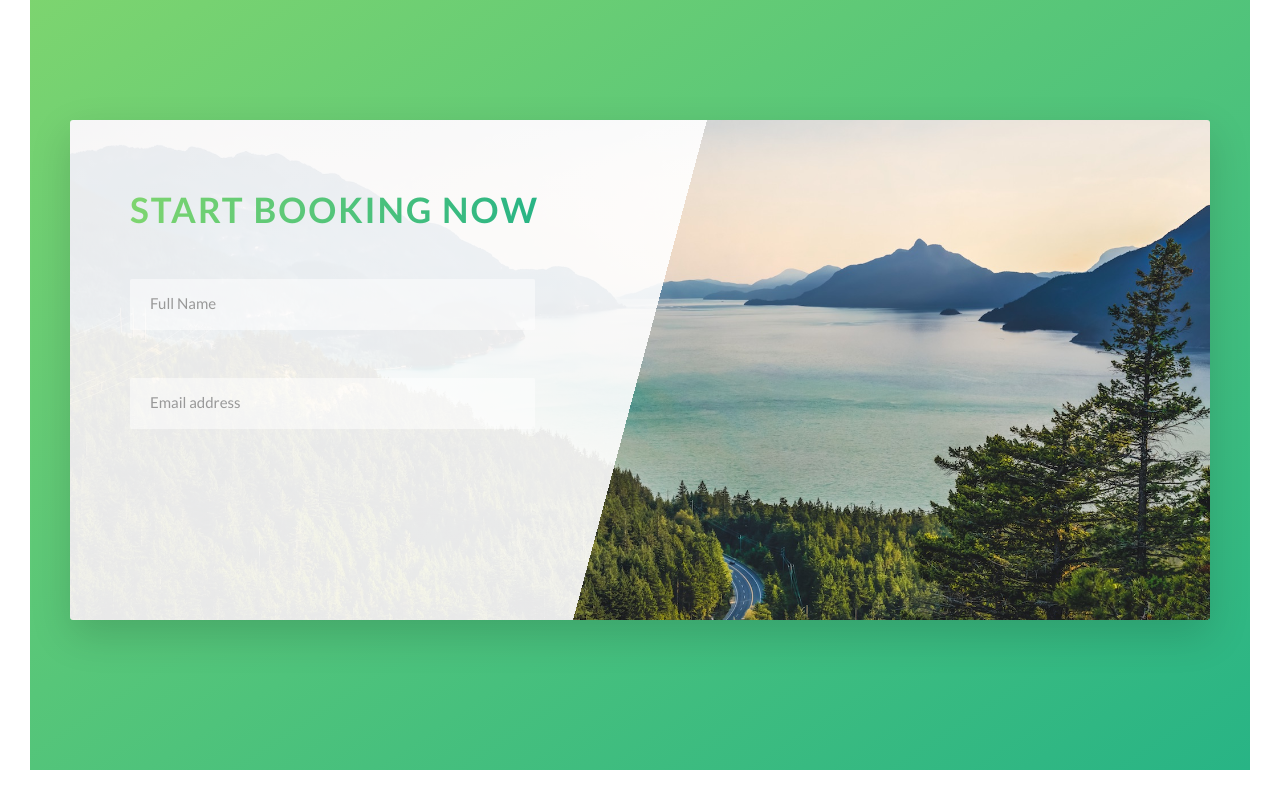
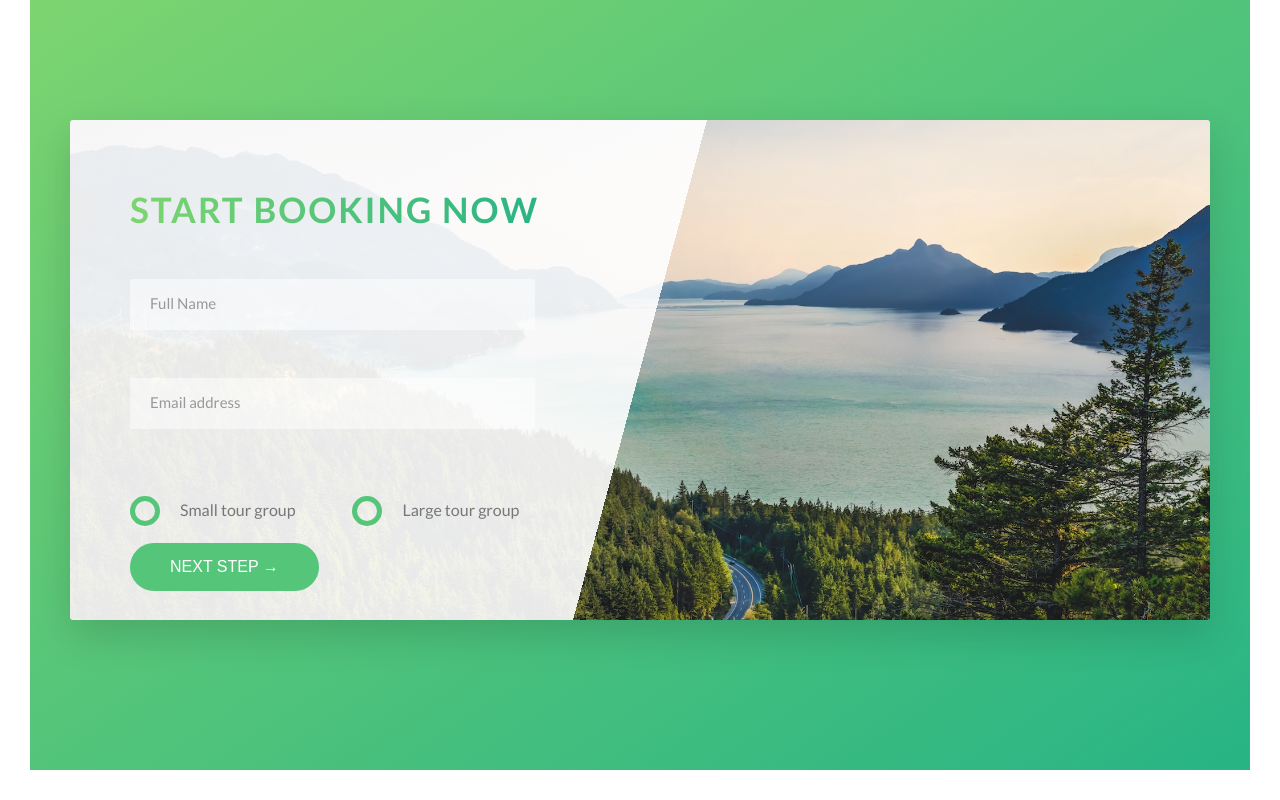
Before and after one commit to HuyAms/Natours, a website: page index.html in a window 1280 px wide. Shown: the part 4508-5308 px from the top of the page. Drawn offline with Linux system fonts and the light colour scheme.

Commit message:
style form. addcustom radio button in booking section

```diff
--- a/index.html
+++ b/index.html
@@ -268,9 +268,31 @@
                                 <label for="name" class="form__label">Full name</label>
                             </div>
 
-                            <div class="form__group">
+                            <div class="form__group u-margin-bottom-medium">
                                 <input id="email" type="email" class="form__input" placeholder="Email address" required>
                                 <label for="email" class="form__label">Email address</label>
+                            </div>
+
+                            <div class="form__group">
+                                <div class="form__radio-group">
+                                    <input type="radio" class="form__radio-input" id="small" name="size">
+                                    <label for="small" class="form__radio-label">
+                                        <span class="form__radio-button"></span>
+                                        Small tour group
+                                    </label>
+                                </div>
+
+                                <div class="form__radio-group">
+                                    <input type="radio" class="form__radio-input" id="large" name="size">
+                                    <label for="large" class="form__radio-label">
+                                        <span class="form__radio-button"></span>
+                                        Large tour group
+                                    </label>
+                                </div>
+                            </div>
+
+                            <div class="form__group">
+                                <button class="btn btn--green">Next step &rarr;</button>
                             </div>
                         </form>
                     </div>
--- a/sass/base/_utilities.scss
+++ b/sass/base/_utilities.scss
@@ -1,23 +1,23 @@
 .u-center-text {
-  text-align: center;
+  text-align: center !important;
 }
 
 .u-margin-bottom-small {
-  margin-bottom: 1.5rem;
+  margin-bottom: 1.5rem !important;
 }
 
 .u-margin-bottom-medium {
-  margin-bottom: 4rem;
+  margin-bottom: 4rem !important;
 }
 
 .u-margin-bottom-big {
-  margin-bottom: 8rem;
+  margin-bottom: 8rem !important;
 }
 
 .u-margin-top-big {
-  margin-top: 8rem;
+  margin-top: 8rem !important;
 }
 
 .u-margin-top-huge {
-  margin-top: 10rem;
+  margin-top: 10rem !important;
 }
--- a/sass/components/_button.scss
+++ b/sass/components/_button.scss
@@ -1,4 +1,6 @@
 .btn {
+
+  &,
   &:link,
   &:visited {
     text-transform: uppercase;
@@ -9,6 +11,10 @@
     transition: all .2s;
     position: relative;
     font-size: $default-font-size;
+
+    //Change for the <button> element
+    border: none;
+    cursor: pointer;
   }
 
   &:hover {
@@ -21,7 +27,8 @@
     }
   }
 
-  &:active {
+  &:active,  &:focus {
+    outline: none;
     transform: translateY(-1px);
     box-shadow: 0 0.5rem 1rem rgba($color-black,.2);
   }
--- a/sass/components/_form.scss
+++ b/sass/components/_form.scss
@@ -17,6 +17,7 @@
     border-bottom: 3px solid transparent;
     width: 90%;
     display: block;
+    transition: all .3s;
 
     &:focus {
       outline: none;
@@ -47,4 +48,50 @@
     visibility: hidden;
     transform: translateY(-4rem);
   }
+
+  &__radio-group {
+    width: 49%;
+    display: inline-block;
+  }
+
+  &__radio-input {
+    display: none;
+  }
+
+  &__radio-label {
+    font-size: $default-font-size;
+    cursor: pointer;
+    position: relative;
+    padding-left: 5rem;
+  }
+
+  &__radio-button {
+    height: 3rem;
+    width: 3rem;
+    display: inline-block;
+    border: 5px solid $color-primary;
+    border-radius: 50%;
+    position: absolute;
+    left: 0;
+    top: -.4rem;
+
+    &::after {
+      content: "";
+      display: block;
+      height: 1.3rem;
+      width: 1.3rem;
+      border-radius: 50%;
+      position: absolute;
+      top: 50%;
+      left: 50%;
+      transform: translate(-50%, -50%);
+      background-color: $color-primary;
+      opacity: 0;
+      transition: opacity .2s;
+    }
+  }
+
+  &__radio-input:checked ~ &__radio-label &__radio-button:after {
+    opacity: 1;
+  }
 }
```
Also changed, not shown: css/style.css.
